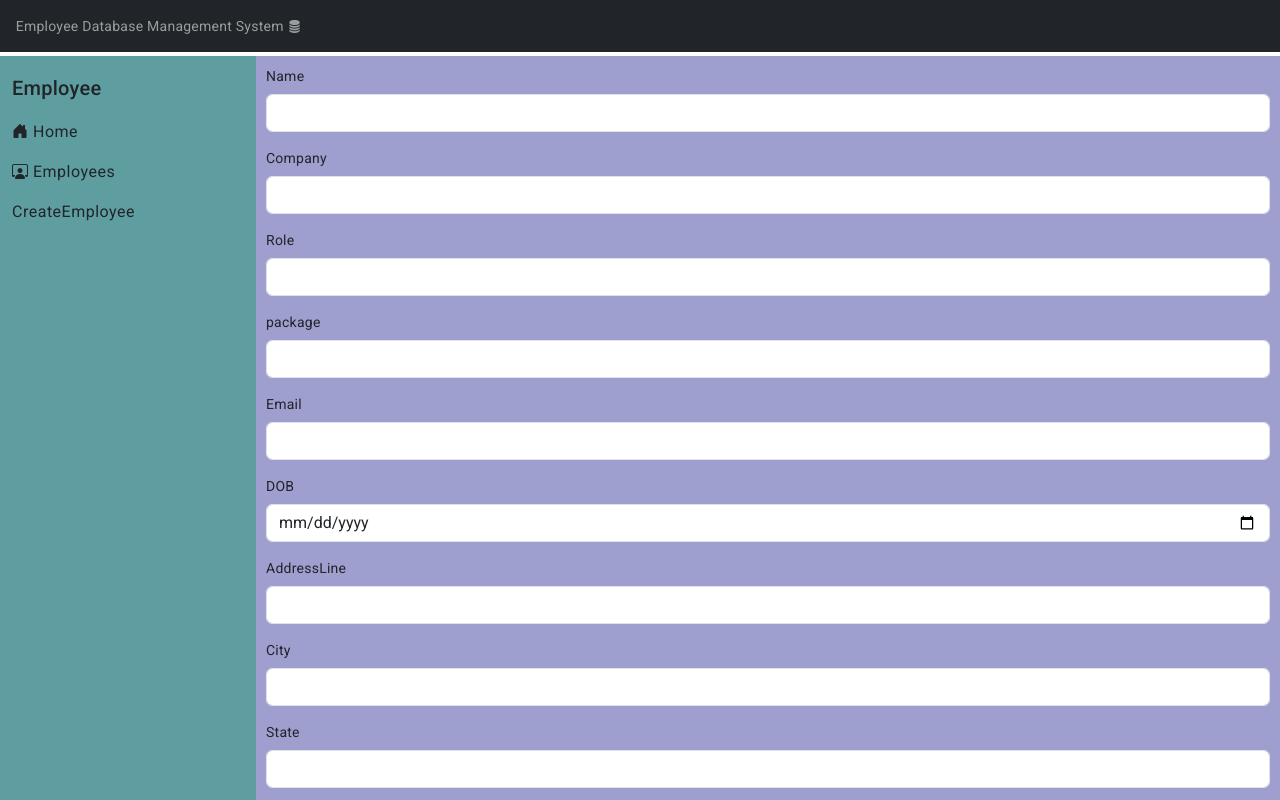
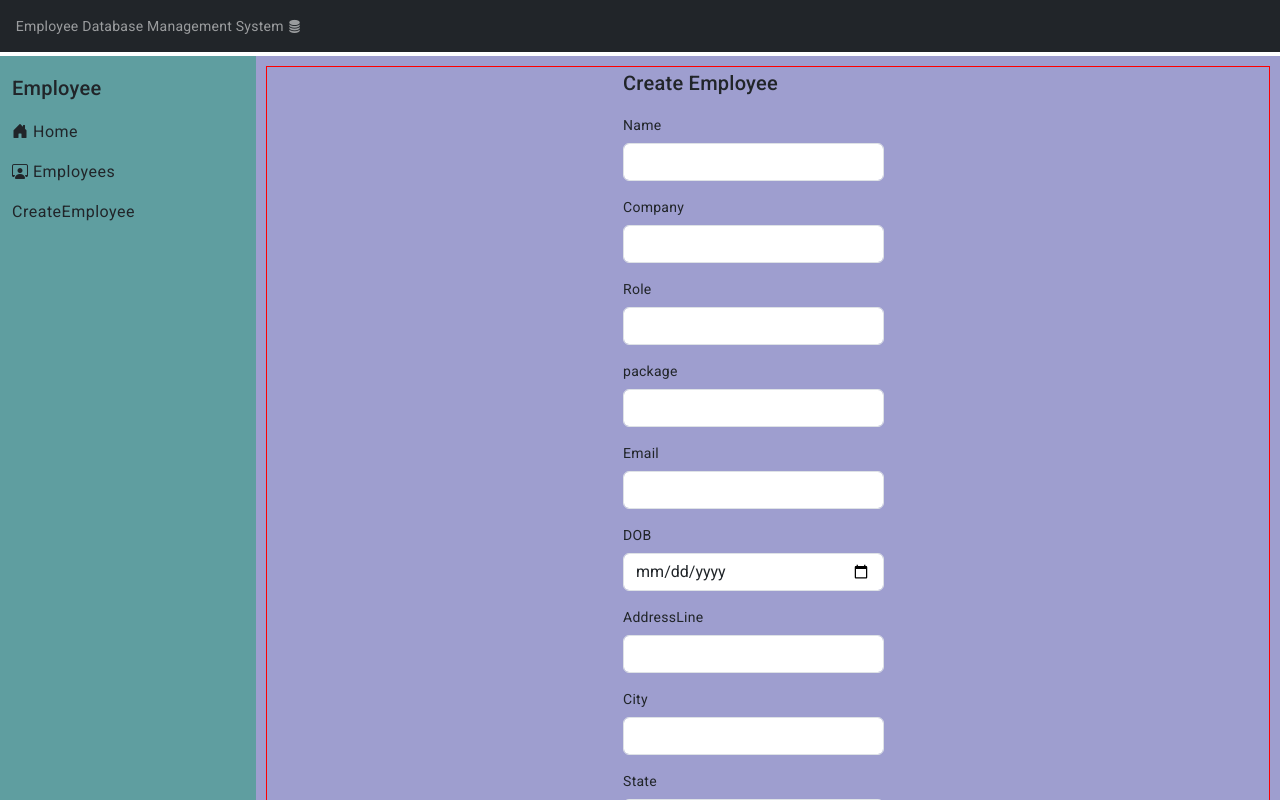
Before and after one commit to mourya123-mo/employeeMiniProject, an Angular app: page /createEmployee in a window 1280 px wide. Built offline with nearby package versions, Linux system fonts and the light colour scheme.

Commit message:
added styling and changes in filter and paginaation

```diff
--- a/src/app/create-employee/create-employee.component.css
+++ b/src/app/create-employee/create-employee.component.css
@@ -0,0 +1,10 @@
+.mb-3{
+    width: 90%;
+
+}
+#main{
+  display: flex;
+  justify-content: center;
+  flex-direction: row;
+    border: 1px solid red;
+}
--- a/src/app/create-employee/create-employee.component.html
+++ b/src/app/create-employee/create-employee.component.html
@@ -1,5 +1,7 @@
 <div id="main">
+
     <form [formGroup]="employeeForm">
+        <h2>Create Employee</h2>
         <div class="mb-3">
           <label for="exampleInputEmail1" class="form-label">Name</label>
           <input  formControlName="name" type="text" class="form-control" id="exampleInputEmail1" aria-describedby="emailHelp">
@@ -70,11 +72,11 @@
               </div>
 
          <hr>
-         <label for="">Type:</label>
-         <input type="radio" name="workMode" formControlName="workMode" value="workfromhome" class="radio ">
-         <label for="">workfromhome</label>
-         <input  type="radio" name="workMode" formControlName="workMode" value="Workfromoffice" class="radio ">
-         <label for="">residential</label><br>
+         <label for="">Type:</label>&nbsp;
+         <input type="radio" name="workMode" formControlName="workMode" value="workfromhome" class="radio ">&nbsp;
+         <label for="">workfromhome</label>&nbsp;
+         <input  type="radio" name="workMode" formControlName="workMode" value="Workfromoffice" class="radio ">&nbsp;
+         <label for="">Workfromoffice</label><br>&nbsp;
 
           <div class="mb-3" *ngIf="employeeForm.get('workMode')?.value === 'workfromhome'">
             <label for="wifibill" class="form-label">WiFi Bill</label>
@@ -86,6 +88,8 @@
             <input formControlName="travelbill" type="number" class="form-control" id="travelbill">
           </div>
 
+          <hr>
+
 
 
         <button type="submit" (click)="create()" class="btn btn-primary">Submit</button>
```
